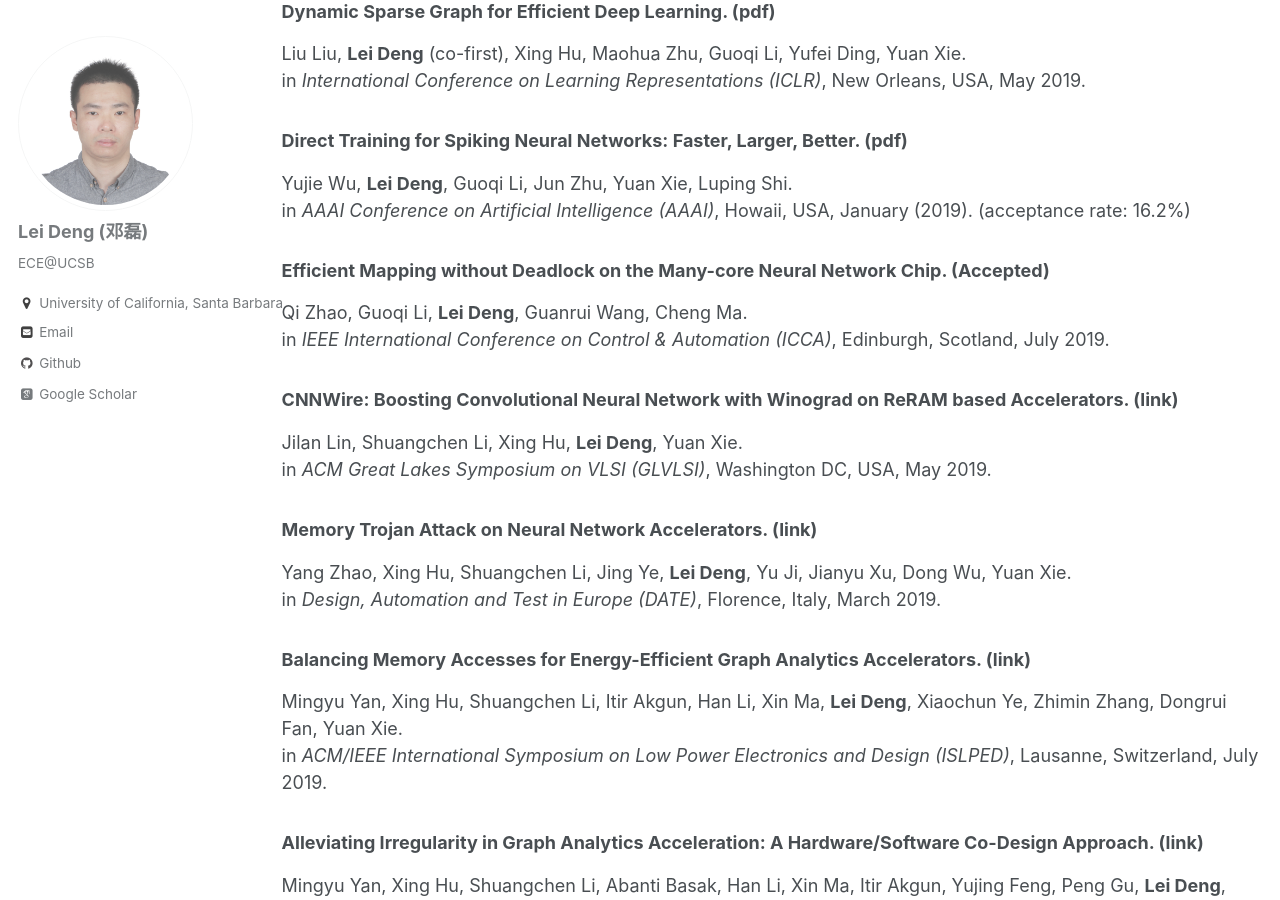
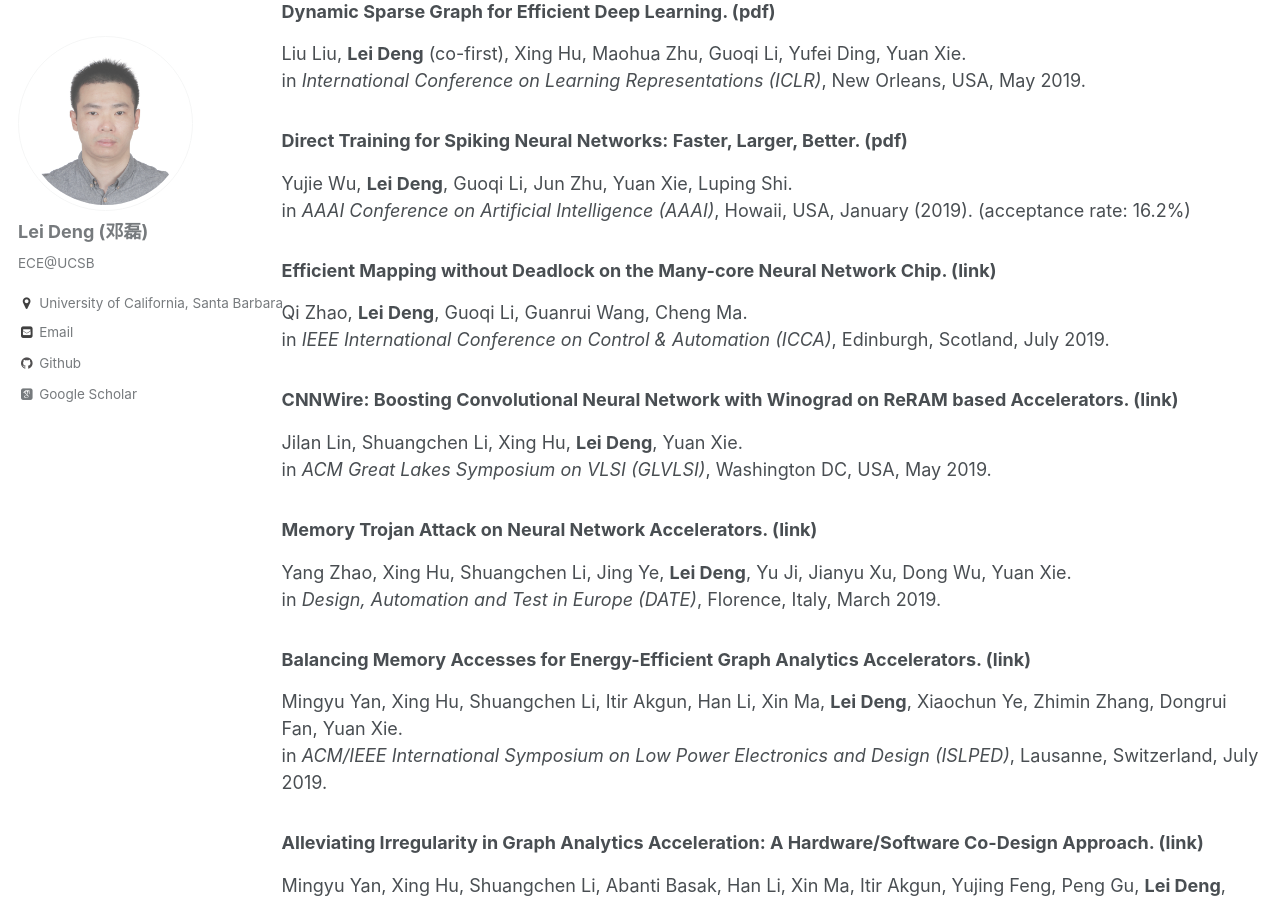
Before and after one commit to dllfei/dllfei.github.io, a Jekyll site: the page built from _pages/publications.md, in a window 1280 px wide and 900 px high, scrolled down 4037 px. Built offline with Jekyll 4.4.1, drawn with Linux system fonts in a browser that asks for light colours; some web fonts are replaced.

Commit message:
Update publications.md

```diff
--- a/_pages/publications.md
+++ b/_pages/publications.md
@@ -123,8 +123,8 @@ in *International Conference on Learning Representations (ICLR)*, New Orleans, U
 Yujie Wu, **Lei Deng**, Guoqi Li, Jun Zhu, Yuan Xie, Luping Shi. <br />
 in *AAAI Conference on Artificial Intelligence (AAAI)*, Howaii, USA, January (2019). (acceptance rate: 16.2%)
 
-### Efficient Mapping without Deadlock on the Many-core Neural Network Chip. (Accepted) <br />
-Qi Zhao, Guoqi Li, **Lei Deng**, Guanrui Wang, Cheng Ma. <br />
+### Efficient Mapping without Deadlock on the Many-core Neural Network Chip. ([link](http://iopscience.iop.org/article/10.1088/1367-2630/18/1/013012/meta)) <br />
+Qi Zhao, **Lei Deng**, Guoqi Li, Guanrui Wang, Cheng Ma. <br />
 in *IEEE International Conference on Control & Automation (ICCA)*, Edinburgh, Scotland, July 2019.
 
 ### CNNWire: Boosting Convolutional Neural Network with Winograd on ReRAM based Accelerators. ([link](https://dl.acm.org/citation.cfm?id=3318018)) <br />
```
